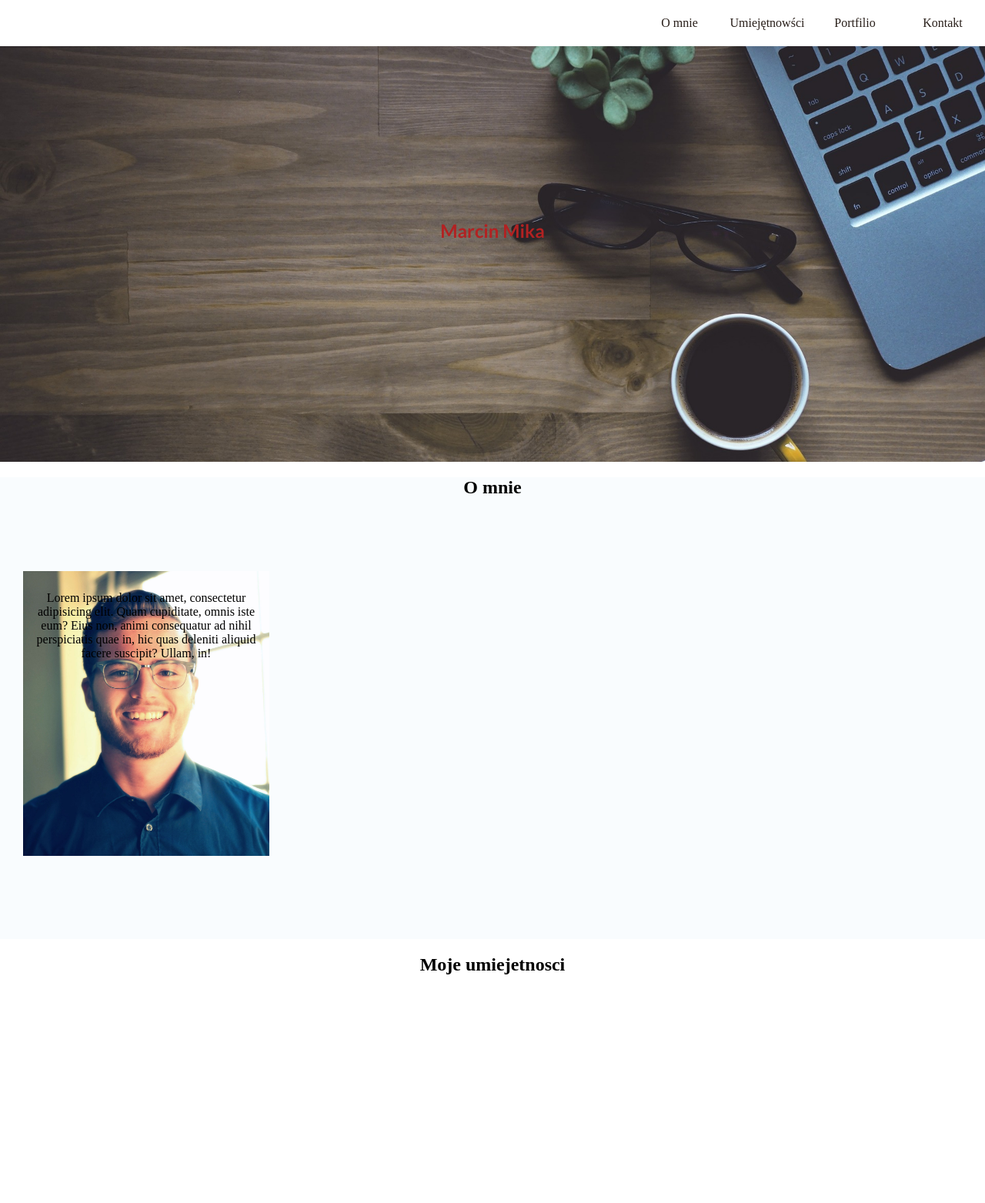
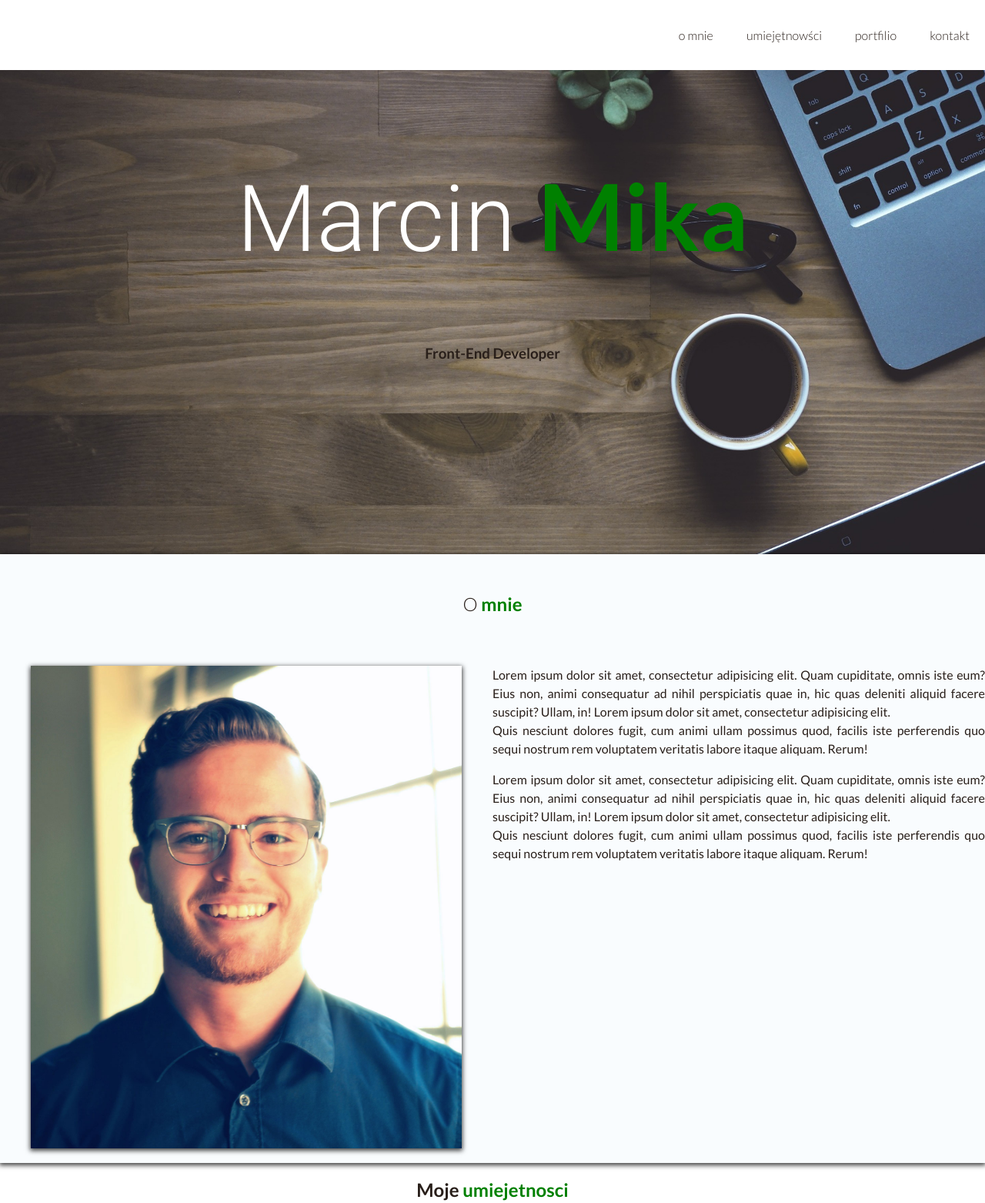
Before and after one commit to marcinmika1/portfolio, a plain HTML site: page index.html in a window 1280 px wide. Shown: the top 1563 px of the page at 77% size. Drawn offline with Linux system fonts and the light colour scheme.

Commit message:
połowa zrobiona

```diff
--- a/css/style.css
+++ b/css/style.css
@@ -1,33 +1,49 @@
+*{
+    font-family: 'Lato', sans-serif;
+    box-sizing: border-box;
+    color: #291f1a;
+}
+
 body{
     margin: 0;
 }
 
 
+
 nav{
     width: 100%;
-    height: 60px;
     position: fixed;
     text-align: right;
     background-color: white;
+    z-index: 10;
 }
 
 nav ul li {
     display: inline-block;
-    padding: 5px;
-    width: 100px;
-    height: 20px;
-    color: #291f1a;
     text-align: center;
+    padding: 20px;
+}
+
+nav ul li a{
+    font-weight: 300;
+    text-decoration: none;
+    text-transform: lowercase;
+}
+
+nav ul li a:hover{
+
+    color: green;
 
 }
 
 section{
     width: 100%;
+    margin: 0;
 }
 /*sekcja gdzie wyswietla się imie i nazwisko*/
 section#imie{
 
-    height: 600px;
+    height: 90vh;
     background-image: url(../img/header-background.jpg);
     background-size: cover;
     text-align: center;
@@ -35,41 +51,85 @@ section#imie{
 }
 
 section#imie h1{
+    font-size: 120px;
     height: 100px;
     display: inline-block;
-    margin-top: 250px;
-    color: firebrick;
+    margin-top: 230px;
     line-height: 100px;
-    font-family: 'Lato', sans-serif;
+    font-family: 'Roboto', sans-serif;
+    color: white;
+    font-weight: 300;
+
+
+
 }
+
+section#imie h1 span#nazwisko{
+    color: green;
+    font-weight: 800;
+}
+
+section#imie h1 span#pod_nazwiskiem{
+    font-size: 40px;
+    color: white;
+    font-weight: 100;
+}
+
 
 /*sekcja z opisem o mnie*/
 
 section#omnie{
-
-
-    height: 600px;
     background: #f9fcfe;
     text-align: center;
+    overflow: hidden;
+    box-shadow: 0px 2px 6px 1px rgba(0,0,0,0.75);
+
 }
 
-div#moje-foto{
+section#omnie header {
+    margin: 30px 0;
+}
 
-    height: 350px;
-    width: 300px;
-    background-image: url(../img/jan-nowak.jpg);
-    background-size: cover;
+section#omnie h1{
+    font-weight: 300;
+    display: inline-block;
+    margin-top: 30;
+
+}
+
+section#omnie h1 span{
+    color: green;
+    font-weight: 800;
+}
+
+section#omnie div.o-mnie-foto{
+    width: 50%;
     float: left;
-    padding: 10px;
-    margin-left: 30px;
-    margin-top: 75px;
+
+}
+
+section#omnie img.foto-ja{
+    width: 100%;
+    height: auto;
+    text-align: center;
+    box-shadow: 0px 2px 6px 1px rgba(0,0,0,0.75);
+}
+
+section#omnie div.o-mnie-opis{
+    width: 50%;
+    text-align: justify;
+    float: left;
+    line-height: 24px;
 
 
 }
 
-section#omnie h1{
-    color: black;
+
+section#omnie div.o-mnie-opis p{
+    width: 100%;
+
 }
+
 
 /*sekcja moje umiejetnosci*/
 section#umiejetnosci{
@@ -80,8 +140,8 @@ section#umiejetnosci{
 
 }
 
-section#umiejetnosci h1{
-
+section#umiejetnosci h1 span{
+    color: green;
 }
 /*sekcja moje portfolio*/
 section#portfolio{
@@ -91,7 +151,11 @@ section#portfolio{
 }
 
 section#portfolio h1{
-    color:aqua;
+
+}
+
+section#portfolio h1 span{
+    color:green;
 }
 
 /*Sekcja kontakt*/
@@ -99,8 +163,12 @@ section#portfolio h1{
 section#kontakt{
     height: 400px;
     background-color: #213b50;
+    text-align: center;
 }
 
 section#kontakt h1{
-    color: blueviolet;
+
 }
+section#kontakt h1 span{
+    color: green;
+}
--- a/index.html
+++ b/index.html
@@ -7,6 +7,7 @@
 
     <link rel="stylesheet" href="css/style.css">
     <link href="https://fonts.googleapis.com/css?family=Lato:300,400,700&amp;subset=latin-ext" rel="stylesheet">
+    <link href="https://fonts.googleapis.com/css?family=Roboto:300,400,700&amp;subset=latin-ext" rel="stylesheet">
 </head>
 
 <body>
@@ -17,38 +18,49 @@
 
         <ul>
             <li>
-                <a href="#"></a>O mnie</li>
+                <a href="#">O mnie</a></li>
             <li>
-                <a href="#"></a>Umiejętnowści</li>
+                <a href="#">Umiejętnowści</a></li>
             <li>
-                <a href="#"></a>Portfilio</li>
+                <a href="#">Portfilio</a></li>
             <li>
-                <a href="#"></a>Kontakt</li>
+                <a href="#">Kontakt</a></li>
 
         </ul>
     </nav>
 
 
-    <header>
+
 
         <!-- sekcja gdzie wyswietla się imie i nazwisko   -->
         <section id="imie">
-
-            <h1>Marcin Mika</h1>
-
+            <header>
+                 <h1>Marcin <span id="nazwisko">Mika</span></h1>
+                 <h3 id="pod-nazwiskiem">Front-End Developer</h3>
+            </header>
         </section>
 
         <!--sekcja z opisem o mnie-->
 
         <section id="omnie">
 
-            <h1>O mnie</h1>
+            <header>
+                <h1>O <span>mnie</span></h1>
+            </header>
 
-            <div id="moje-foto">
+            <article>
+                <div class="o-mnie-foto">
+                   <figure>
+                        <img class="foto-ja" src="../portfolio/img/jan-nowak.jpg" alt="Moje foto">
+                   </figure>
+                </div>
 
-            <p>Lorem ipsum dolor sit amet, consectetur adipisicing elit. Quam cupiditate, omnis iste eum? Eius non, animi consequatur ad nihil perspiciatis quae in, hic quas deleniti aliquid facere suscipit? Ullam, in!</p>
+                <div class="o-mnie-opis">
+                    <p>Lorem ipsum dolor sit amet, consectetur adipisicing elit. Quam cupiditate, omnis iste eum? Eius non, animi consequatur ad nihil perspiciatis quae in, hic quas deleniti aliquid facere suscipit? Ullam, in! Lorem ipsum dolor sit amet, consectetur adipisicing elit. <br> Quis nesciunt dolores fugit, cum animi ullam possimus quod, facilis iste perferendis quo sequi nostrum rem voluptatem veritatis labore itaque aliquam. Rerum!</p>
+                       <p>Lorem ipsum dolor sit amet, consectetur adipisicing elit. Quam cupiditate, omnis iste eum? Eius non, animi consequatur ad nihil perspiciatis quae in, hic quas deleniti aliquid facere suscipit? Ullam, in! Lorem ipsum dolor sit amet, consectetur adipisicing elit. <br> Quis nesciunt dolores fugit, cum animi ullam possimus quod, facilis iste perferendis quo sequi nostrum rem voluptatem veritatis labore itaque aliquam. Rerum!</p>
+                </div>
+            </article>
 
-            </div>
 
         </section>
 
@@ -56,7 +68,7 @@
 
         <section id="umiejetnosci">
 
-            <h1>Moje umiejetnosci</h1>
+            <h1>Moje <span>umiejetnosci</span></h1>
 
         </section>
 
@@ -64,21 +76,20 @@
 
         <section id="portfolio">
 
-            <h1>portfolio</h1>
+            <h1>Moje <span>portfolio</span></h1>
 
 
 
         </section>
 
-<!-- sekcja kontakt-->
+        <!-- sekcja kontakt-->
 
         <section id="kontakt">
 
-            <h1>Marcin Mika</h1>
+            <h1>Marcin <span>Mika</span></h1>
 
         </section>
 
-    </header>
 
 </body>
 
```
